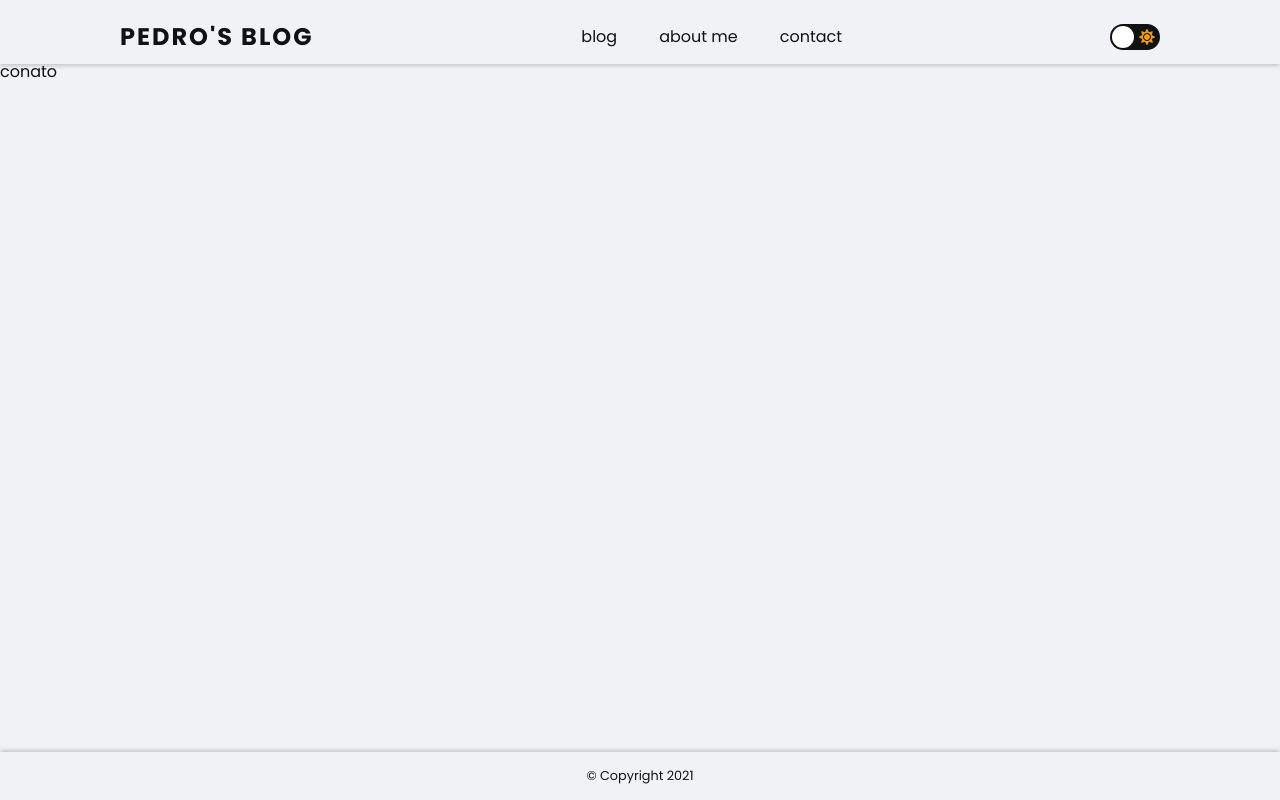
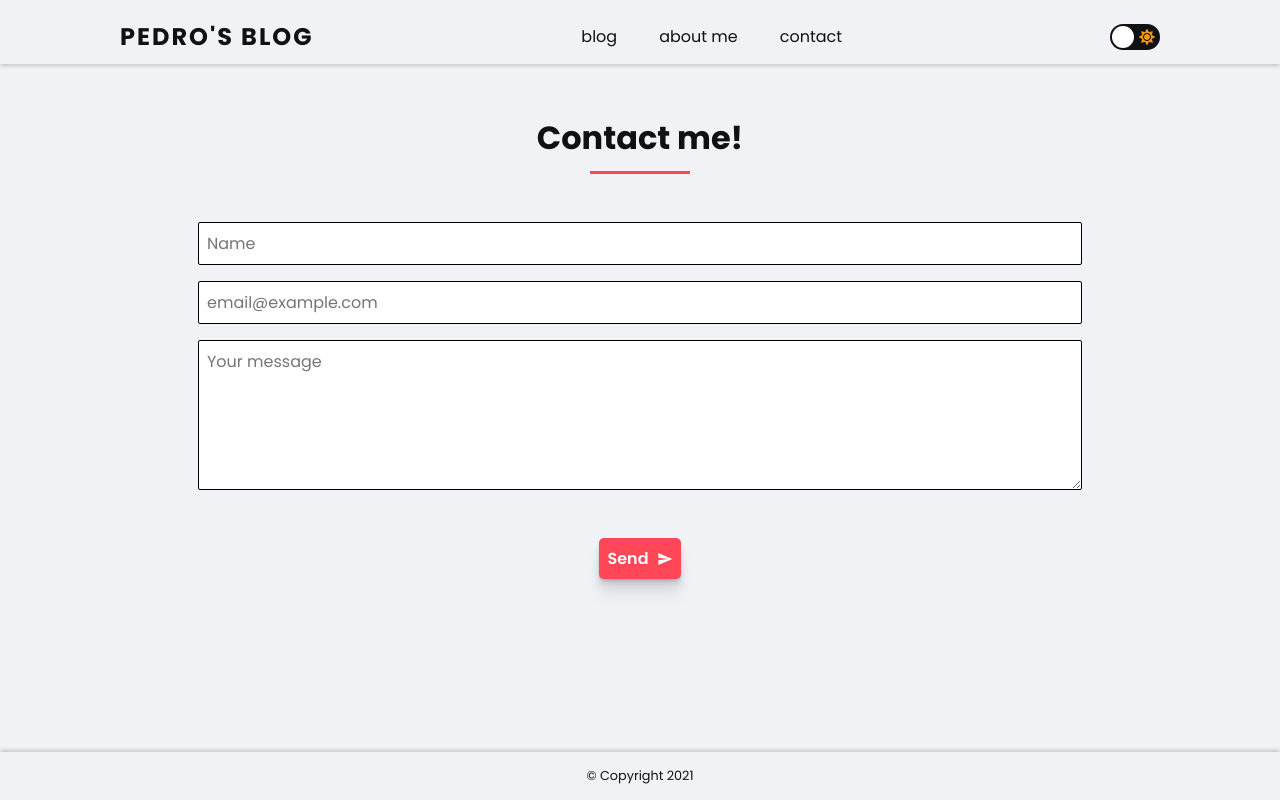
Before and after one commit to pedrodruviaro/blog-do-pedro, a React (Create React App) app: page /contact in a window 1280 px wide. Built offline with nearby package versions, Linux system fonts and the light colour scheme.

Commit message:
pagina de contato finalizada

```diff
--- a/package.json
+++ b/package.json
@@ -6,6 +6,7 @@
     "@testing-library/jest-dom": "^5.14.1",
     "@testing-library/react": "^11.2.7",
     "@testing-library/user-event": "^12.8.3",
+    "date-fns": "^2.23.0",
     "react": "^17.0.2",
     "react-dom": "^17.0.2",
     "react-icons": "^4.2.0",
--- a/src/Pages/About/index.jsx
+++ b/src/Pages/About/index.jsx
@@ -2,10 +2,12 @@ import React from "react";
 import perfil from "../../images/perfil.jpg";
 import { AboutLinksContainer, AboutStyled, GridProfile } from "./styles";
 import { FaLinkedinIn, FaInstagram, FaGithub } from "react-icons/fa";
+import FlexContainer from "../../components/FlexContainer";
 
 export default function Index() {
   return (
     <AboutStyled>
+      <FlexContainer direction="column">
         <GridProfile>
           <img src={perfil} alt="Pedro profile" />
           <h2>HI, I'm Pedro</h2>
@@ -13,20 +15,24 @@ export default function Index() {
         </GridProfile>
 
         <p className="text">
-      In early 2021, i started my way up in the programming world, always studying hard and practicing along the way. You can check more about me in my Linkedin, where i update frequently so all the people out there can see what i'm doing and check my progress along the way.
+          In early 2021, i started my way up in the programming world, always
+          studying hard and practicing along the way. You can check more about
+          me in my Linkedin, where i update frequently so all the people out
+          there can see what i'm doing and check my progress along the way.
         </p>
 
         <AboutLinksContainer>
-        <a href="#">
+          <a rel="noreferrer" target="_blank" href="https://www.linkedin.com/in/pedro-henrique-dalmolin-ruviaro-4b4a00209/">
             <FaLinkedinIn />
           </a>
-        <a href="#">
+          <a rel="noreferrer" target="_blank" href="https://github.com/pedrodruviaro">
             <FaGithub />
           </a>
-        <a href="#">
+          <a rel="noreferrer" target="_blank" href="https://www.instagram.com/pedrodalmolin/">
             <FaInstagram />
           </a>
         </AboutLinksContainer>
+      </FlexContainer>
     </AboutStyled>
   );
 }
--- a/src/Pages/About/styles.jsx
+++ b/src/Pages/About/styles.jsx
@@ -1,8 +1,6 @@
 import styled from "styled-components";
 
 export const AboutStyled = styled.div`
-  padding: 1.5rem;
-
   img {
     width: 200px;
   }
--- a/src/Pages/Contact/index.jsx
+++ b/src/Pages/Contact/index.jsx
@@ -1,9 +1,86 @@
-import React from 'react'
+import React from "react";
+import Button from "../../components/Button";
+import { useState } from "react";
+import FlexContainer from "../../components/FlexContainer";
+import { PrimaryTitle } from "../../components/Typography";
+import { FormStyled } from "../../components/Form";
+import { MdSend } from "react-icons/md";
+import SpanErrorForm from "../../components/SpanErrorForm";
+import { RiChatSmile2Line } from "react-icons/ri";
 
-export default function index() {
-    return (
-        <div>
-            conato
-        </div>
-    )
+export default function Index() {
+  const [name, setName] = useState("");
+  const [email, setEmail] = useState("");
+  const [message, setMessage] = useState("");
+
+  const [messageError, setMessageError] = useState({ valid: true, text: "" });
+
+  function handleMessage(e) {
+    if (e.target.value.length < 10) {
+      setMessageError({
+        valid: false,
+        text: `Message must containt a minimum of 10 digits`,
+      });
+    } else {
+      setMessageError({ valid: true, text: "" });
+    }
+  }
+
+  function handleSubmit(e) {
+    e.preventDefault();
+
+    if(!messageError.valid){
+        return
+    }
+
+    console.log({ name, email, message });
+
+    setName("");
+    e.target[0].focus()
+    setEmail("");
+    setMessage("");
+  }
+
+  return (
+    <div>
+      <FlexContainer direction="column">
+        <PrimaryTitle>Contact me!</PrimaryTitle>
+        <FormStyled onSubmit={handleSubmit}>
+          <input
+            type="text"
+            placeholder="Name"
+            value={name}
+            required
+            onChange={(e) => setName(e.target.value)}
+          />
+          <input
+            type="email"
+            placeholder="email@example.com"
+            value={email}
+            required
+            onChange={(e) => setEmail(e.target.value)}
+          />
+          <textarea
+            placeholder="Your message"
+            value={message}
+            required
+            onChange={(e) => setMessage(e.target.value)}
+            onBlur={handleMessage}
+          ></textarea>
+
+          {messageError.valid === false ? (
+            <SpanErrorForm>
+              <RiChatSmile2Line />
+              {messageError.text}
+            </SpanErrorForm>
+          ) : null}
+
+          <Button type="submit">
+            Send
+            <MdSend />
+          </Button>
+        </FormStyled>
+      </FlexContainer>
+    </div>
+  );
 }
--- a/src/Pages/NotFound404/index.jsx
+++ b/src/Pages/NotFound404/index.jsx
@@ -1,18 +1,22 @@
-import React from 'react'
-import illustration from '../../images/lost-404.svg'
-import {NotFoundContainer} from './styles.jsx'
-import Button from '../../components/Button'
-import { useHistory } from 'react-router-dom'
+import React from "react";
+import illustration from "../../images/lost-404.svg";
+import { NotFoundContainer } from "./styles.jsx";
+import Button from "../../components/Button";
+import { useHistory } from "react-router-dom";
+import FlexContainer from "../../components/FlexContainer";
 
 export default function Index() {
+  const history = useHistory();
 
-    const history = useHistory()
-
-    return (
-        <NotFoundContainer>
-            <h1>Sorry, page not found... <strong>:(</strong></h1>
-            <img src={illustration} alt="Illustration of a guy looking a map." />
-            <Button onClick={() => history.push("/")}>Back to home</Button>
-        </NotFoundContainer>
-    )
+  return (
+    <NotFoundContainer>
+      <FlexContainer direction="column" gap="2rem">
+        <h1>
+          Sorry, page not found... <strong>:(</strong>
+        </h1>
+        <img src={illustration} alt="Illustration of a guy looking a map." />
+        <Button onClick={() => history.push("/")}>Back to home</Button>
+      </FlexContainer>
+    </NotFoundContainer>
+  );
 }
--- a/src/Pages/NotFound404/styles.jsx
+++ b/src/Pages/NotFound404/styles.jsx
@@ -2,12 +2,6 @@ import styled from "styled-components";
 
 export const NotFoundContainer = styled.div`
     text-align: center;
-    display: flex;
-    flex-direction: column;
-    align-items: center;
-    justify-content: center;
-    gap: 2rem;
-    padding: 2rem;
 
     strong {
         color: ${props => props.theme.accent};
--- a/src/components/Button/index.jsx
+++ b/src/components/Button/index.jsx
@@ -1,8 +1,12 @@
 import styled from "styled-components";
 
 const Button = styled.button`
+
   border: none;
   outline: none;
+  display: flex;
+  align-items: center;
+  gap: .5rem;
   font-size: 1rem;
   padding: 0.5em;
   background-color: ${(props) => props.theme.accent};
--- a/src/components/FlexContainer/index.jsx
+++ b/src/components/FlexContainer/index.jsx
@@ -9,6 +9,8 @@ const FlexContainer = styled.div`
     display: flex;
     align-items: ${props => props.align ? props.align : "center"};
     justify-content:  ${props => props.justify ? props.justify : "center"};
+    flex-direction: ${props => props.direction};
+    gap: ${props => props.gap};
 `
 
 export default FlexContainer
--- /dev/null
+++ b/src/components/Form/index.jsx
@@ -0,0 +1,30 @@
+import styled from 'styled-components'
+
+export const FormStyled = styled.form`
+    width: 85%;
+    margin: 0 auto;
+    max-width: 1000px;
+    display: flex;
+    flex-direction: column;
+    gap: 1rem;
+
+    input {
+        padding: .5rem;
+        font-size: 1rem;
+        border: 1px solid;
+        border-radius: 2px;
+    }
+
+    input:focus,
+    textarea:focus {
+        outline-color: ${props => props.theme.accent};
+    }
+
+    textarea {
+        padding: .5rem;
+        font-size: 1rem;
+        border: 1px solid;
+        border-radius: 2px;
+        min-height: 150px;
+    }
+`
--- /dev/null
+++ b/src/components/SpanErrorForm/index.jsx
@@ -0,0 +1,13 @@
+import styled from "styled-components";
+
+
+const SpanErrorForm = styled.span`
+    color: ${props => props.theme.accent};
+    font-weight: 600;
+
+    display: flex;
+    align-items: center;
+    gap: .5rem;
+`
+
+export default SpanErrorForm
--- /dev/null
+++ b/src/components/Typography/index.jsx
@@ -0,0 +1,17 @@
+import styled from 'styled-components'
+
+export const PrimaryTitle = styled.h1`
+    font-size: 2rem;
+    line-height: 1.1;
+    margin: 2rem auto;
+    text-align: center;
+
+    &::after {
+        content: "";
+        display: block;
+        width: 100px;
+        height: 3px;
+        background: ${props => props.theme.accent};
+        margin: .5em auto;
+    }
+`
```
Also changed, not shown: 1 other file (tests, documents, lock files or other folders). Lines whose indentation alone changed are shown as unchanged.
